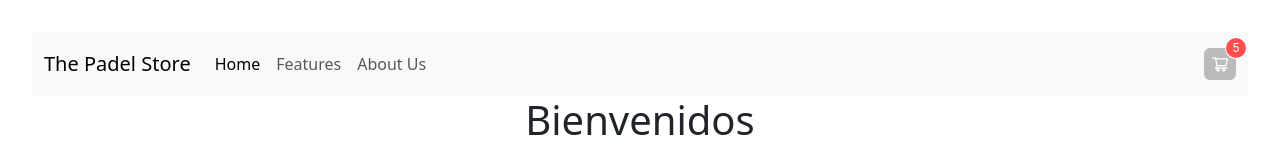
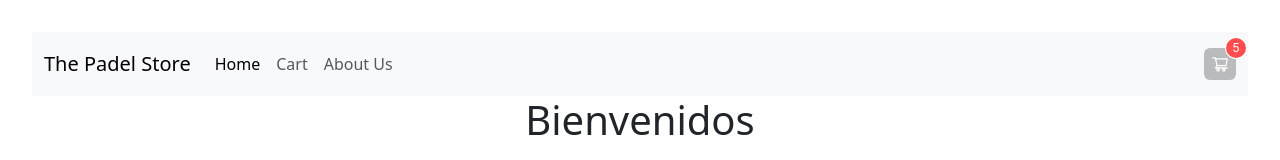
Before and after one commit to Nicopedeer/PreEntrega1-Pedernera, a React (Vite) app: page / in a window 1280 px wide. Shown: the top 160 px of the page. Built offline with nearby package versions, Linux system fonts and the light colour scheme.

Commit message:
Pre entrega 1

```diff
--- a/src/Components/NavBar/Navbar.jsx
+++ b/src/Components/NavBar/Navbar.jsx
@@ -15,7 +15,7 @@
           <a class="nav-link active" aria-current="page" href="#">Home</a>
         </li>
         <li class="nav-item">
-          <a class="nav-link" href="#">Features</a>
+          <a class="nav-link" href="#">Cart</a>
         </li>
         <li class="nav-item">
           <a class="nav-link" href="#">About Us</a>
```
